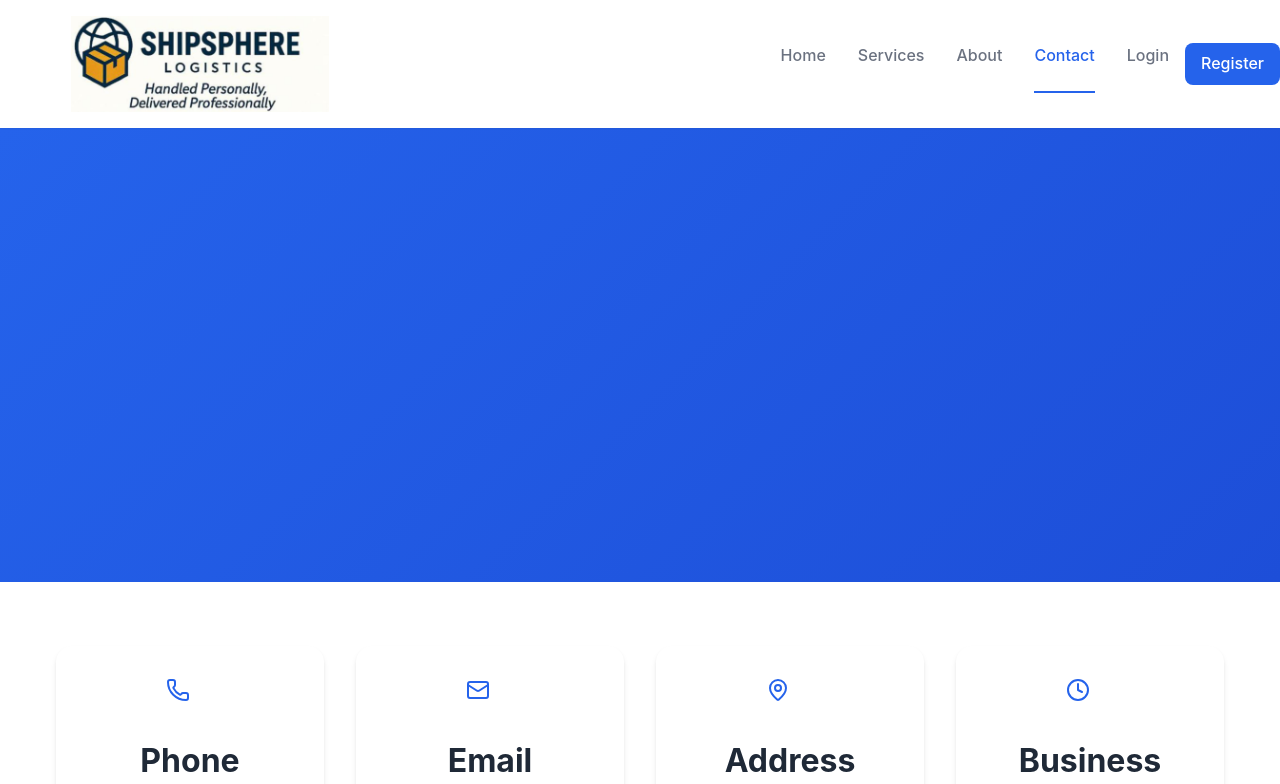
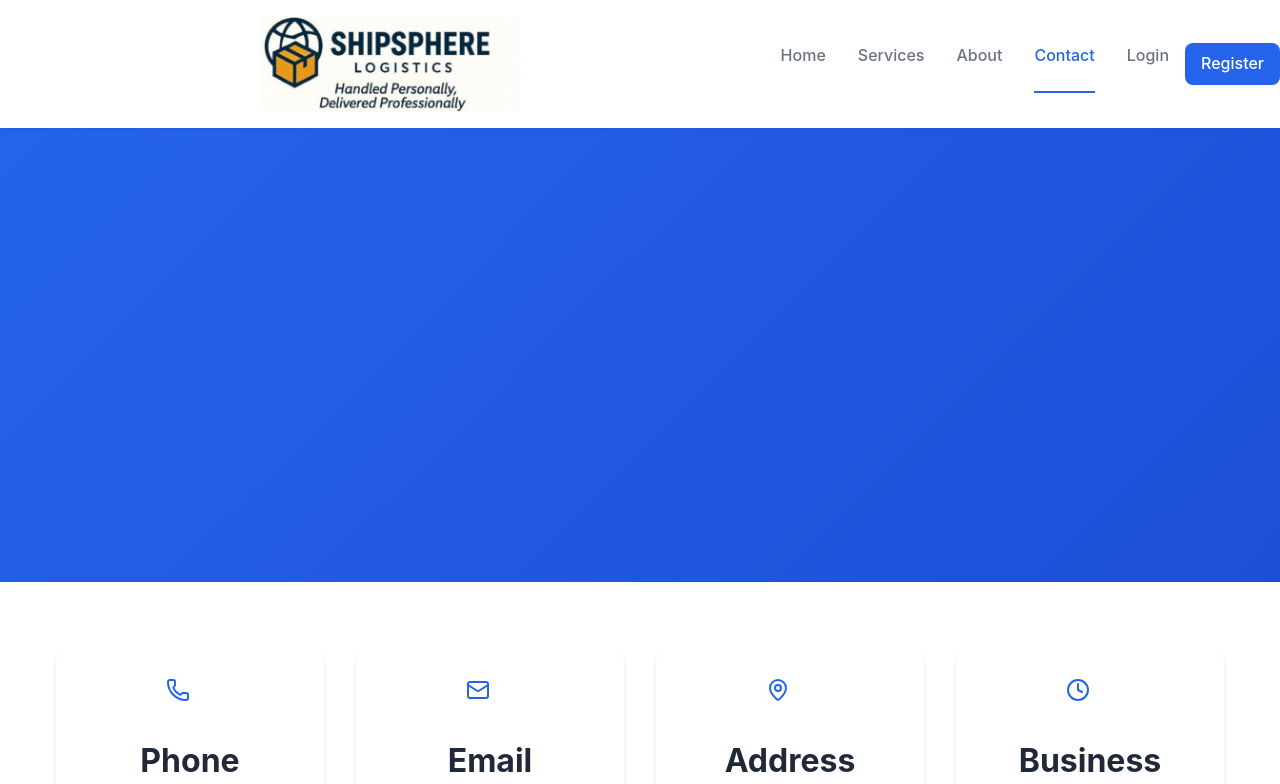
Before and after one commit to PriyanshVijay26/shree-ashtavinayak-logistics, a React (Create React App) app: page /contact in a window 1280 px wide. Shown: the top 784 px of the page. Built offline with nearby package versions, Linux system fonts and the light colour scheme.

Commit message:
increase logo

```diff
--- a/src/App.css
+++ b/src/App.css
@@ -132,7 +132,7 @@ p {
 }
 
 .company-logo {
-  width: 25rem;
+  width: 50rem;
   height: 6rem;
   object-fit: contain;
 }
```
